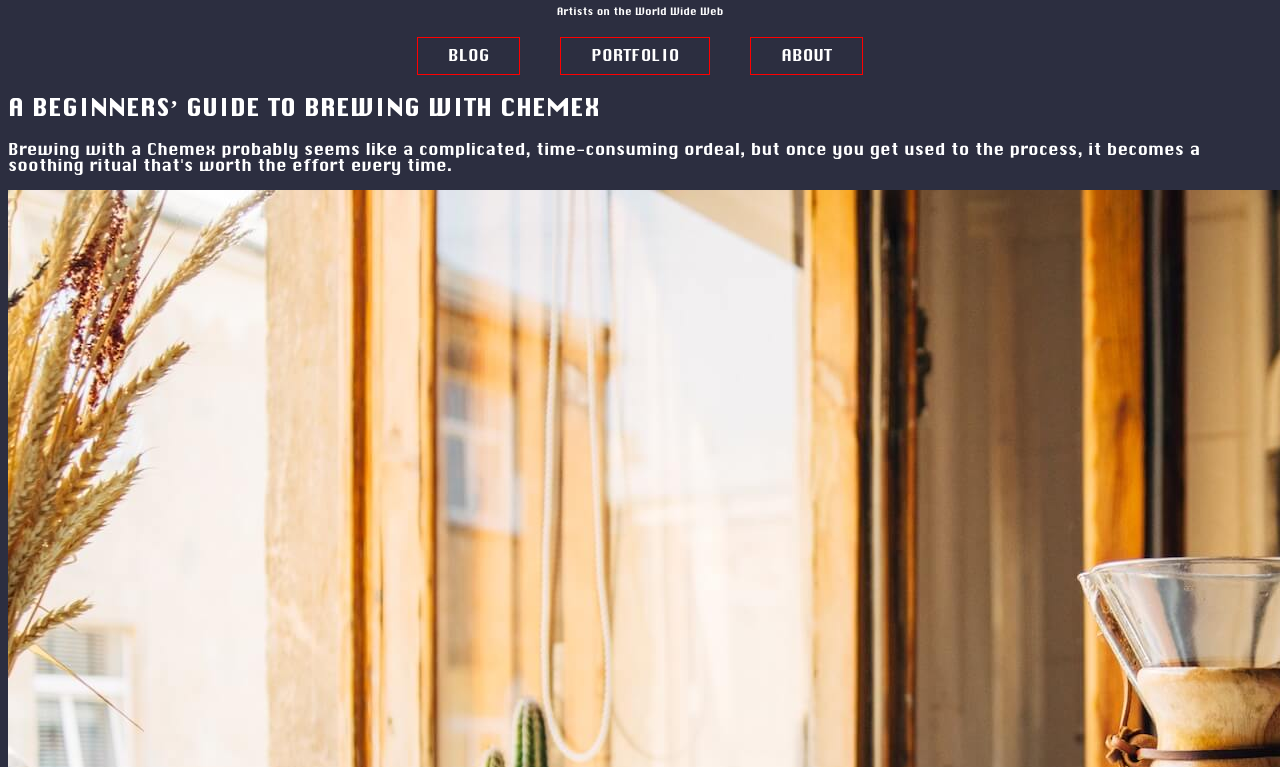
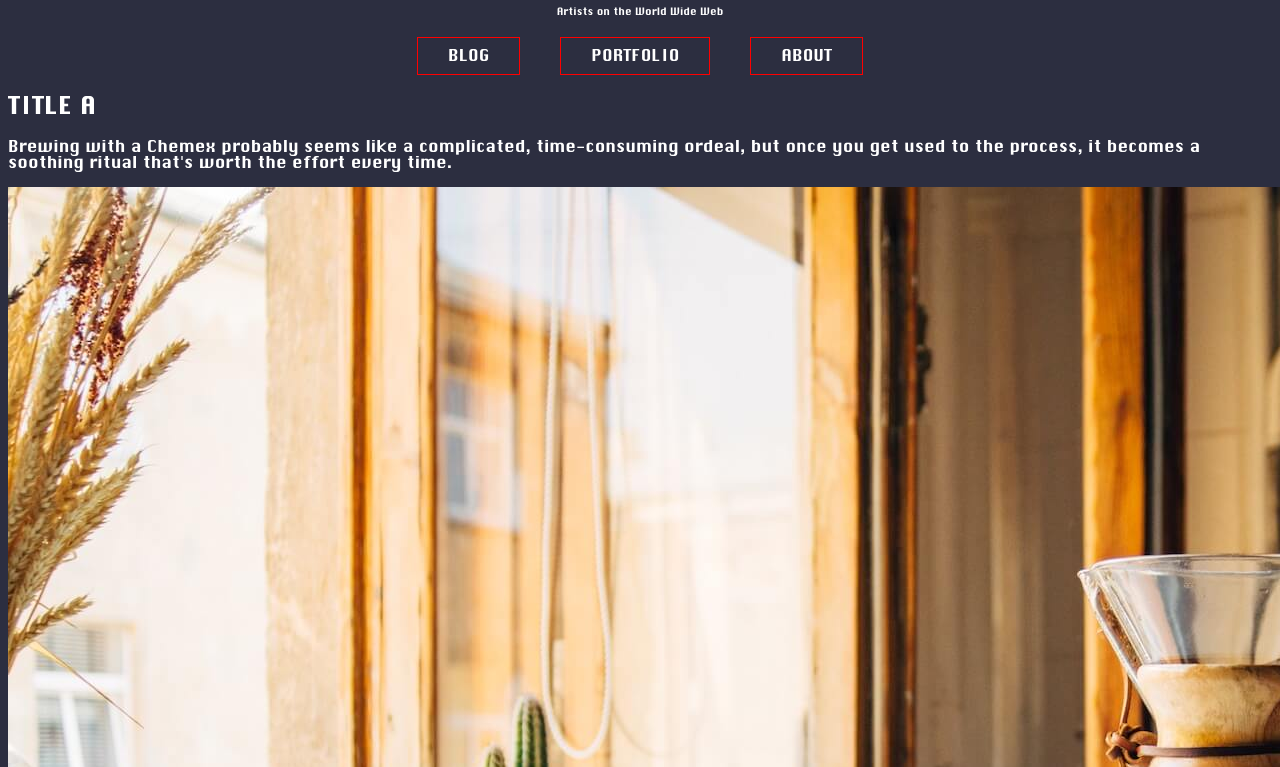
Before and after one commit to artists-on-the-world-wide-web/awww.rocks, a Gatsby site: page /blog/2017-01-04-a-beginners-guide-to-brewing-with-chemex in a window 1280 px wide. Shown: the part 33-800 px from the top of the page. Built offline with nearby package versions, Linux system fonts and the light colour scheme; Gatsby itself is replaced by a stand-in of ours.

Commit message:
Update Blog “2017-01-04-a-beginners-guide-to-brewing-with-chemex”

```diff
--- a/src/pages/blog/2017-01-04-a-beginners-guide-to-brewing-with-chemex.md
+++ b/src/pages/blog/2017-01-04-a-beginners-guide-to-brewing-with-chemex.md
@@ -1,12 +1,15 @@
 ---
 templateKey: blog-post
-title: A beginners’ guide to brewing with Chemex
+title: Title A
 date: 2017-01-04T15:04:10.000Z
-description: Brewing with a Chemex probably seems like a complicated, time-consuming ordeal, but once you get used to the process, it becomes a soothing ritual that's worth the effort every time.
-category: Blog
+description: >-
+  Brewing with a Chemex probably seems like a complicated, time-consuming
+  ordeal, but once you get used to the process, it becomes a soothing ritual
+  that's worth the effort every time.
 tags:
   - brewing
   - chemex
+category: Blog
 ---
 ![chemex](/img/chemex.jpg)
 
```
